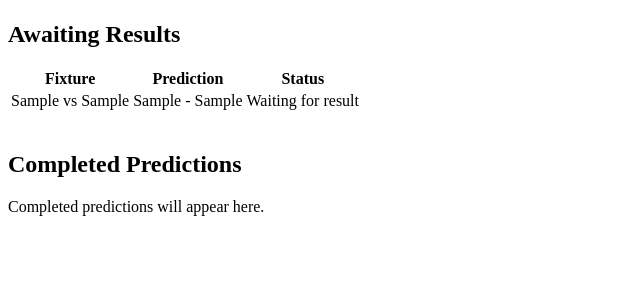
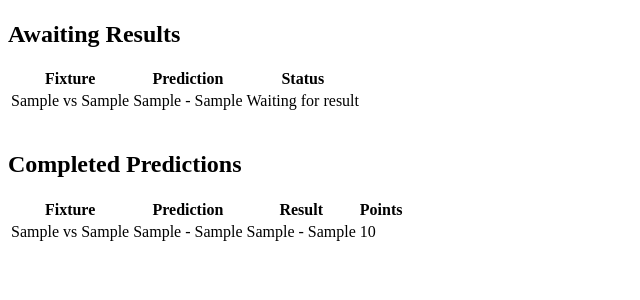
Before and after one commit to joeb-brfc/champpredict, a Django app: template predictor/templates/predictor/my_predictions.html in a window 1280 px wide. Shown: the part 288-588 px from the top of the page, without its empty margins (0-640 px from the left). Run offline with Django 5.2, Linux system fonts and the light colour scheme; the template is opened without the code that fills it: most values are stand-ins (such as "Sample title", 1, 10 or a date in 2020).

Commit message:
Add completed predictions section with results and scoring to my predictions template

```diff
--- a/predictor/templates/predictor/my_predictions.html
+++ b/predictor/templates/predictor/my_predictions.html
@@ -4,9 +4,8 @@
 <h1>My Predictions</h1>
 
 <!-- ========================= -->
-<!-- UPCOMING PREDICTIONS -->
+<!-- UPCOMING -->
 <!-- ========================= -->
-
 <h2>Upcoming Predictions</h2>
 
 {% if upcoming_predictions %}
@@ -16,16 +15,10 @@
         <th>My Prediction</th>
         <th>Status</th>
     </tr>
-
     {% for prediction in upcoming_predictions %}
     <tr>
-        <!-- Display fixture teams -->
         <td>{{ prediction.fixture.home_team }} vs {{ prediction.fixture.away_team }}</td>
-
-        <!-- Display predicted score -->
         <td>{{ prediction.predicted_home_goals }} - {{ prediction.predicted_away_goals }}</td>
-
-        <!-- Indicate editable status -->
         <td>Editable before kickoff</td>
     </tr>
     {% endfor %}
@@ -37,9 +30,8 @@
 <br>
 
 <!-- ========================= -->
-<!-- PENDING RESULTS -->
+<!-- PENDING -->
 <!-- ========================= -->
-
 <h2>Awaiting Results</h2>
 
 {% if pending_result_predictions %}
@@ -49,13 +41,10 @@
         <th>Prediction</th>
         <th>Status</th>
     </tr>
-
     {% for prediction in pending_result_predictions %}
     <tr>
         <td>{{ prediction.fixture.home_team }} vs {{ prediction.fixture.away_team }}</td>
         <td>{{ prediction.predicted_home_goals }} - {{ prediction.predicted_away_goals }}</td>
-
-        <!-- Fixture locked but result not entered -->
         <td>Waiting for result</td>
     </tr>
     {% endfor %}
@@ -66,8 +55,37 @@
 
 <br>
 
-<!-- Completed section still placeholder -->
+<!-- ========================= -->
+<!-- COMPLETED -->
+<!-- ========================= -->
 <h2>Completed Predictions</h2>
-<p>Completed predictions will appear here.</p>
+
+{% if completed_predictions %}
+<table>
+    <tr>
+        <th>Fixture</th>
+        <th>Prediction</th>
+        <th>Result</th>
+        <th>Points</th>
+    </tr>
+
+    {% for prediction in completed_predictions %}
+    <tr>
+        <td>{{ prediction.fixture.home_team }} vs {{ prediction.fixture.away_team }}</td>
+
+        <!-- User prediction -->
+        <td>{{ prediction.predicted_home_goals }} - {{ prediction.predicted_away_goals }}</td>
+
+        <!-- Actual result -->
+        <td>{{ prediction.fixture.result.home_goals }} - {{ prediction.fixture.result.away_goals }}</td>
+
+        <!-- Calculated points -->
+        <td>{{ prediction.calculate_points }}</td>
+    </tr>
+    {% endfor %}
+</table>
+{% else %}
+<p>No completed predictions yet.</p>
+{% endif %}
 
 {% endblock %}
```
